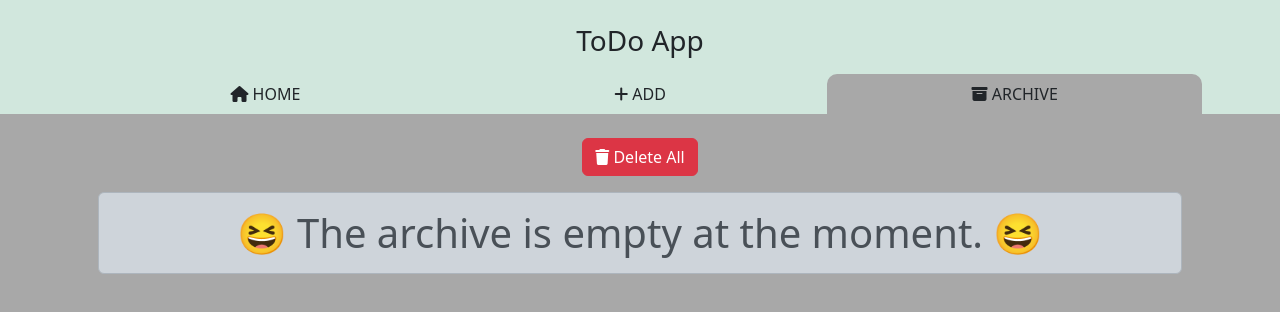
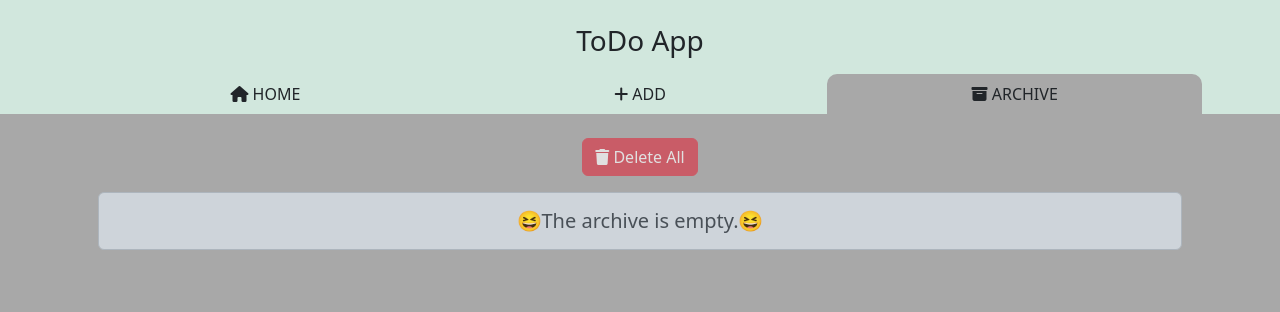
Before and after one commit to Aphiwe-Makisi/ang-todo-app, an Angular app: page /archive in a window 1280 px wide. Shown: the top 312 px of the page. Built offline with nearby package versions, Linux system fonts and the light colour scheme.

Commit message:
added a service file to fetch data from firebase database

```diff
--- a/src/app/app.component.ts
+++ b/src/app/app.component.ts
@@ -1,4 +1,5 @@
-import { Component } from '@angular/core';
+import { Component, ViewChild } from '@angular/core';
+import { NgForm } from '@angular/forms';
 
 @Component({
   selector: 'app-root',
@@ -7,4 +8,12 @@ import { Component } from '@angular/core';
 })
 export class AppComponent {
   title = 'ang-todo-app';
+
+  @ViewChild('addComponent') form!: NgForm
+
+  constructor() {
+    console.log(this.form);
+
+  }
+
 }
--- a/src/app/components/add/add.component.html
+++ b/src/app/components/add/add.component.html
@@ -1,20 +1,20 @@
 <div class="container mt-3 bg-white rounded pt-3 pb-3">
   <h1 class="text-center">Add new todo</h1>
 
-  <form class="form mt-3" (ngSubmit)="save()">
+  <form #todoForm="ngForm" class="form mt-3" (ngSubmit)="save()">
     <div class="form-group mb-2">
       <label for="name" class="form-label">Title</label>
-      <input type="text" class="form-control" placeholder="Title">
+      <input type="text" class="form-control" placeholder="Title" name="title" ngModel>
     </div>
 
     <div class="form-group mb-2">
       <label class="form-label">Description</label>
-      <textarea class="form-control" cols="30" rows="5" placeholder="Description"></textarea>
+      <textarea class="form-control" cols="30" rows="5" placeholder="Description" name="description" ngModel></textarea>
     </div>
 
     <div class="form-group mb-2">
       <label class="form-label">Due date</label>
-      <input type="date" class="form-control">
+      <input type="date" class="form-control" name="date" ngModel>
     </div>
 
     <div class="text-center">
--- a/src/app/components/archive/archive.component.html
+++ b/src/app/components/archive/archive.component.html
@@ -1,6 +1,6 @@
 <div class="container">
-  <div class="text-center">
-    <button class="btn btn-danger"><i class="fa-solid fa-trash"></i> Delete All</button>
+  <div class="text-center" >
+    <button [disabled]="archive.length === 0" class="btn btn-danger"><i class="fa-solid fa-trash"></i> Delete All</button>
   </div>
   <div class="row mt-4" *ngIf="archive.length !== 0; else empty">
 
@@ -29,8 +29,8 @@
   </div>
 
   <ng-template #empty>
-    <h1 class="text-center mt-3 alert alert-dark">
-      😆 The archive is empty at the moment. 😆
-    </h1>
+    <h5 class="text-center mt-3 alert alert-dark">
+      😆The archive is empty.😆
+    </h5>
   </ng-template>
 </div>
```
Also changed, not shown: src/app/services/todo-data.service.ts (added, +9 -0 lines).
